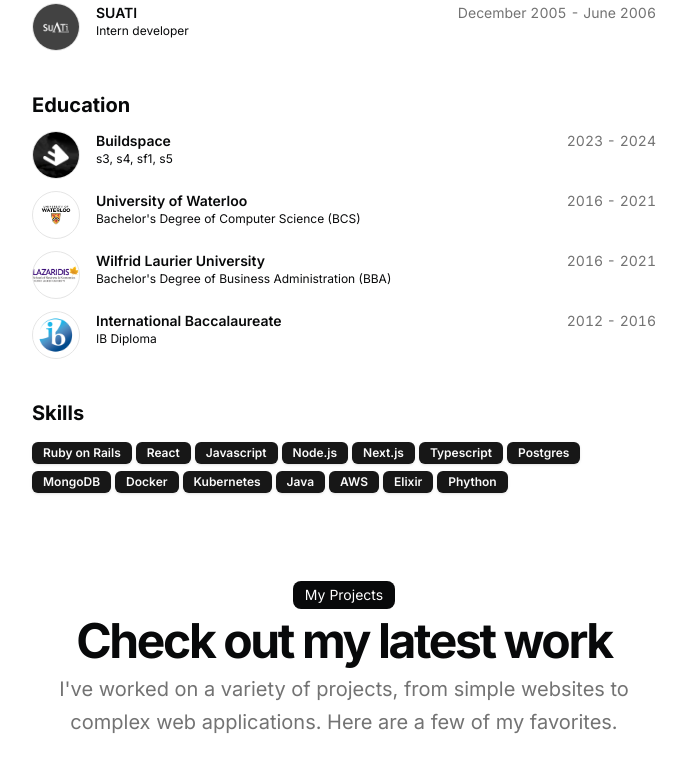
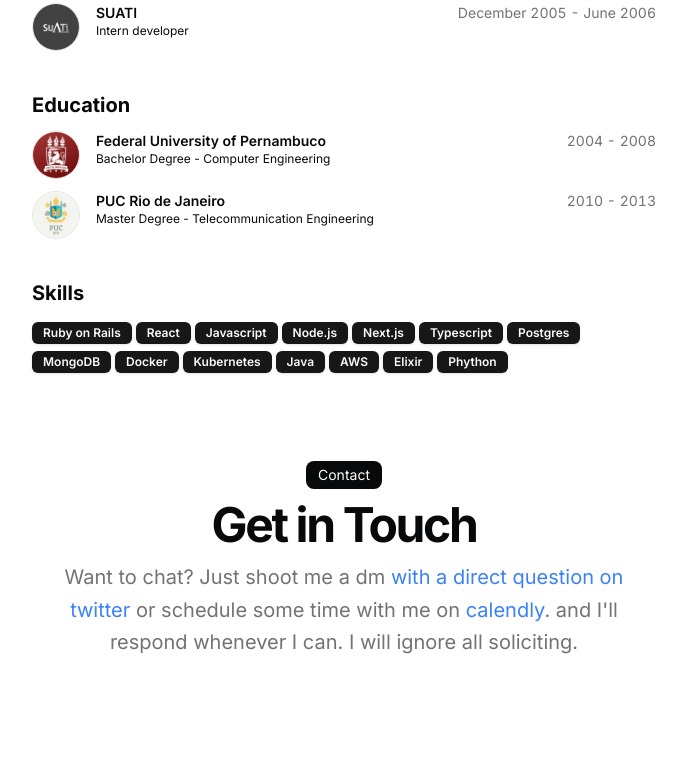
Before and after one commit to leoaretakis/leoaretakis.github.io, a Next.js app: page / in a window 1280 px wide. Shown: the part 1260-2044 px from the top of the page, without its empty margins (296-982 px from the left). Built offline with nearby package versions, Linux system fonts and the light colour scheme; grey boxes are pictures that could not be loaded.

Commit message:
add education and remove unrelated sections

```diff
--- a/src/app/page.tsx
+++ b/src/app/page.tsx
@@ -14,6 +14,7 @@ const BLUR_FADE_DELAY = 0.04;
 export default function Page() {
   return (
     <main className="flex flex-col min-h-[100dvh] space-y-10">
+
       <section id="hero">
         <div className="mx-auto w-full max-w-2xl space-y-8">
           <div className="gap-2 flex justify-between">
@@ -39,6 +40,7 @@ export default function Page() {
           </div>
         </div>
       </section>
+
       <section id="about">
         <BlurFade delay={BLUR_FADE_DELAY * 3}>
           <h2 className="text-xl font-bold">About</h2>
@@ -49,6 +51,7 @@ export default function Page() {
           </Markdown>
         </BlurFade>
       </section>
+
       <section id="work">
         <div className="flex min-h-0 flex-col gap-y-3">
           <BlurFade delay={BLUR_FADE_DELAY * 5}>
@@ -74,6 +77,7 @@ export default function Page() {
           ))}
         </div>
       </section>
+
       <section id="education">
         <div className="flex min-h-0 flex-col gap-y-3">
           <BlurFade delay={BLUR_FADE_DELAY * 7}>
@@ -97,6 +101,7 @@ export default function Page() {
           ))}
         </div>
       </section>
+
       <section id="skills">
         <div className="flex min-h-0 flex-col gap-y-3">
           <BlurFade delay={BLUR_FADE_DELAY * 9}>
@@ -111,7 +116,8 @@ export default function Page() {
           </div>
         </div>
       </section>
-      <section id="projects">
+
+      {/* <section id="projects">
         <div className="space-y-12 w-full py-12">
           <BlurFade delay={BLUR_FADE_DELAY * 11}>
             <div className="flex flex-col items-center justify-center space-y-4 text-center">
@@ -151,8 +157,9 @@ export default function Page() {
             ))}
           </div>
         </div>
-      </section>
-      <section id="hackathons">
+      </section> */}
+
+      {/* <section id="hackathons">
         <div className="space-y-12 w-full py-12">
           <BlurFade delay={BLUR_FADE_DELAY * 13}>
             <div className="flex flex-col items-center justify-center space-y-4 text-center">
@@ -194,7 +201,8 @@ export default function Page() {
             </ul>
           </BlurFade>
         </div>
-      </section>
+      </section> */}
+
       <section id="contact">
         <div className="grid items-center justify-center gap-4 px-4 text-center md:px-6 w-full py-12">
           <BlurFade delay={BLUR_FADE_DELAY * 16}>
@@ -210,11 +218,18 @@ export default function Page() {
                 <Link
                   href={DATA.contact.social.X.url}
                   className="text-blue-500 hover:underline"
+                  target="_blank"
                 >
                   with a direct question on twitter
                 </Link>{" "}
-                and I&apos;ll respond whenever I can. I will ignore all
-                soliciting.
+                or schedule some time with me on{" "}
+                <Link
+                  href={DATA.contact.social.Calendly.url}
+                  className="text-blue-500 hover:underline"
+                  target="_blank">
+                  calendly
+                </Link>. and I&apos;ll respond whenever I can.
+                I will ignore all soliciting.
               </p>
             </div>
           </BlurFade>
--- a/src/data/resume.tsx
+++ b/src/data/resume.tsx
@@ -33,7 +33,7 @@ export const DATA = {
   ],
   navbar: [
     { href: "/", icon: HomeIcon, label: "Home" },
-    { href: "/blog", icon: NotebookIcon, label: "Blog" },
+    // { href: "/blog", icon: NotebookIcon, label: "Blog" },
   ],
   contact: {
     email: "leoaretakis@gmail.com",
@@ -66,6 +66,12 @@ export const DATA = {
         icon: Icons.x,
 
         navbar: true,
+      },
+      Calendly: {
+        name: "Calendly",
+        url: 'https://calendly.com/leoaretakis/meet-new-companies',
+        // icon: Icons.x,
+        navbar: false
       },
       // Youtube: {
       //   name: "Youtube",
@@ -219,36 +225,20 @@ export const DATA = {
   ],
   education: [
     {
-      school: "Buildspace",
-      href: "https://buildspace.so",
-      degree: "s3, s4, sf1, s5",
-      logoUrl: "/buildspace.jpg",
-      start: "2023",
-      end: "2024",
+      school: "Federal University of Pernambuco",
+      href: "http://www.ufpe.br/",
+      degree: "Bachelor Degree - Computer Engineering",
+      logoUrl: "/ufpe.jpeg",
+      start: "2004",
+      end: "2008",
     },
     {
-      school: "University of Waterloo",
-      href: "https://uwaterloo.ca",
-      degree: "Bachelor's Degree of Computer Science (BCS)",
-      logoUrl: "/waterloo.png",
-      start: "2016",
-      end: "2021",
-    },
-    {
-      school: "Wilfrid Laurier University",
-      href: "https://wlu.ca",
-      degree: "Bachelor's Degree of Business Administration (BBA)",
-      logoUrl: "/laurier.png",
-      start: "2016",
-      end: "2021",
-    },
-    {
-      school: "International Baccalaureate",
-      href: "https://ibo.org",
-      degree: "IB Diploma",
-      logoUrl: "/ib.png",
-      start: "2012",
-      end: "2016",
+      school: "PUC Rio de Janeiro",
+      href: "http://www.puc-rio.br/",
+      degree: "Master Degree - Telecommunication Engineering",
+      logoUrl: "/puc_rio.jpeg",
+      start: "2010",
+      end: "2013",
     },
   ],
   projects: [
```
Also changed, not shown: public/puc_rio.jpeg (added), public/ufpe.jpeg (added).
